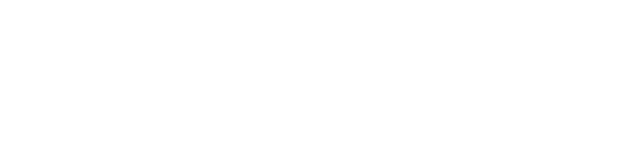
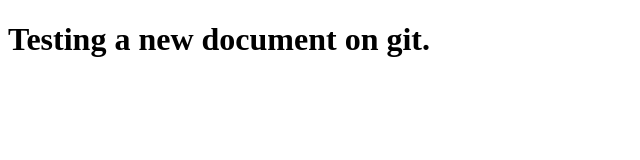
Before and after one commit to lelizaldeg/mi-repositorio, a plain HTML site: page index.html in a window 1280 px wide. Shown: the whole page, without its empty margins (0-640 px from the left). Drawn offline with Linux system fonts and the light colour scheme.

Commit message:
Cambios en index.html

```diff
--- a/index.html
+++ b/index.html
@@ -2,9 +2,9 @@
 <html lang="en">
 <head>
 	<meta charset="UTF-8">
-	<title>Document</title>
+	<title>Testing git</title>
 </head>
 <body>
-
+	<h1>Testing a new document on git.</h1>
 </body>
 </html>
```
